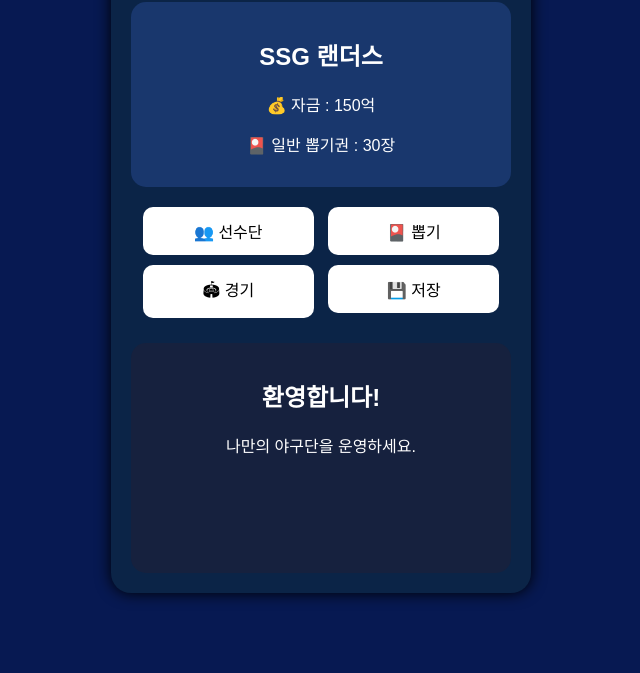
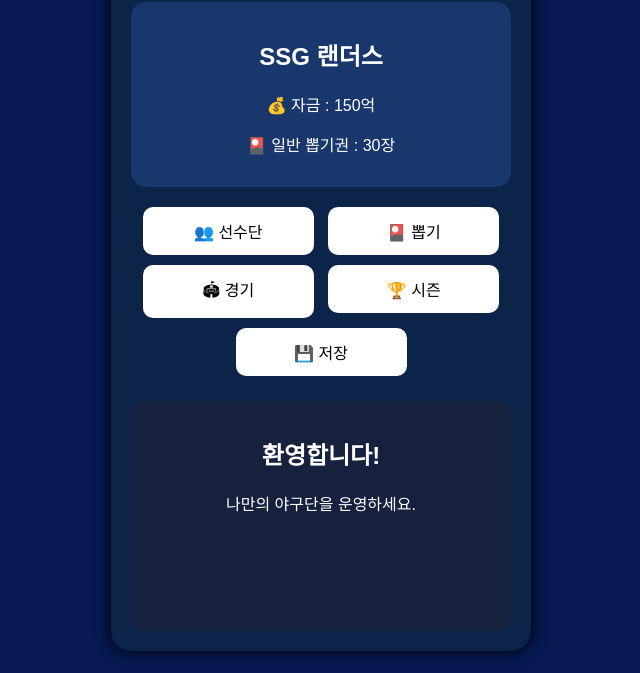
Before and after one commit to baseballproject1/KBO-Manager, a plain HTML site: page index.html in a window 1280 px wide. Shown: the part 127-800 px from the top of the page, without its empty margins (319-959 px from the left). Drawn offline with Linux system fonts and the light colour scheme.

Commit message:
Update index.html

```diff
--- a/index.html
+++ b/index.html
@@ -30,6 +30,8 @@
 
 <button onclick="showGame()">🏟 경기</button>
 
+<button onclick="showSeason()">🏆 시즌</button>
+
 <button onclick="saveGame()">💾 저장</button>
 
 </div>
```
